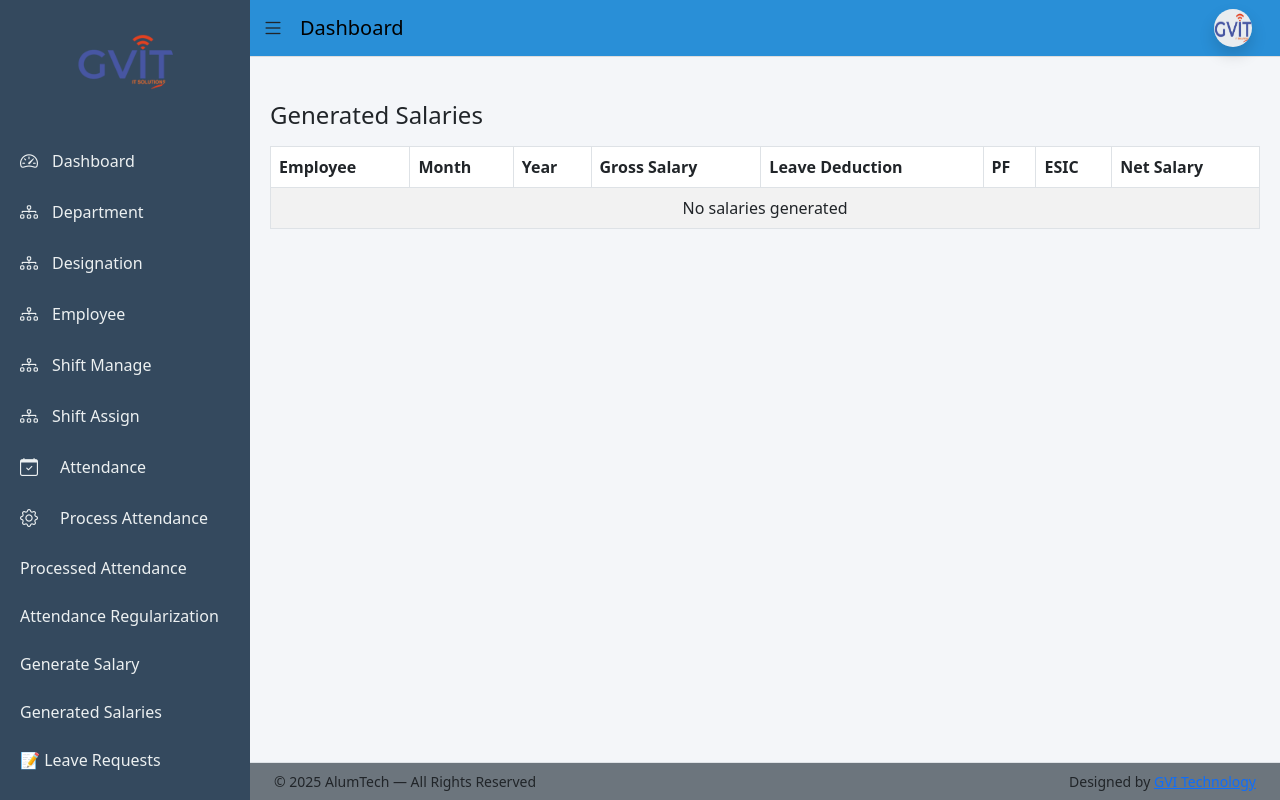
After one commit to subhampandia/Aluminium-website-with-backend, a Django app: page /salary/list/ in a window 1280 px wide. The commit adds this page. Run offline with Django 5.2, Linux system fonts and the light colour scheme; a user stored in the database is signed in; data comes from the database, SQL or seed files in the repository; both versions use the stored data as it was after the commit; data that the repository does not hold is empty.

Commit message:
processed attendance list view ppge addand salary genaration fixed

```diff
--- a/aluminium/urls.py
+++ b/aluminium/urls.py
@@ -69,13 +69,19 @@ urlpatterns = [
     path('employee/shift/',views.employee_shift_details,name='employee_shift_details'),
 
     path('attendance/process/', views.process_attendance_view, name='process_attendance'),
+    path("attendance/processed/",views.processed_attendance_list,name="processed_attendance_list"),
+    path(
+    "attendance/processed/<int:emp_id>/",
+    views.processed_attendance_detail,
+    name="processed_attendance_detail"
+),
     path('attendance/regularize/<str:date>/', views.apply_regularization, name='apply_regularization'),
     path('dashboard/regularization/', views.admin_regularization_list, name='admin_regularization_list'),
     path('dashboard/regularization/<int:pk>/<str:action>/', views.admin_regularization_action, name='admin_regularization_action'),
 
     path('salary/generate/', views.generate_salary_page, name='generate_salary_page'),
     path('salary/run/', views.run_salary_generation, name='run_salary_generation'),
-
+    path('salary/list/', views.salary_list, name='salary_list'),
 ]
 
 if settings.DEBUG:
--- a/app/views.py
+++ b/app/views.py
@@ -17,7 +17,7 @@ import json
 from decimal import Decimal
 
 from .utils import get_working_days_of_month, get_used_pl,generate_salary
-from .models import Department, Designation, Employee, Shift, ShiftAssignment, Leave, Attendance, Holiday,AttendanceRegularization
+from .models import Department, Designation, Employee, Shift, ShiftAssignment, Leave, Attendance, Holiday,AttendanceRegularization,MonthlySalary
 
 
 # ================= AUTH =================
@@ -1126,21 +1126,35 @@ def admin_regularization_action(request, pk, action):
 
     return redirect('admin_regularization_list')
 
+import calendar
+from django.utils.timezone import localdate
+
 @login_required
 def generate_salary_page(request):
 
     departments = Department.objects.all()
     employees = None
 
+    today = localdate()
+
+    selected_month = int(request.GET.get("month", today.month))
+    selected_year = int(request.GET.get("year", today.year))
+
     dept_id = request.GET.get("department")
 
     if dept_id:
         employees = Employee.objects.filter(department_id=dept_id)
 
-    return render(request, "salary/generate_salary.html", {
+    context = {
         "departments": departments,
-        "employees": employees
-    })
+        "employees": employees,
+        "months": list(enumerate(calendar.month_name))[1:],  # Jan-Dec
+        "years": range(today.year - 1, today.year + 4),
+        "selected_month": selected_month,
+        "selected_year": selected_year,
+    }
+
+    return render(request, "salary/generate_salary.html", context)
 
 @login_required
 def run_salary_generation(request):
@@ -1157,6 +1171,18 @@ def run_salary_generation(request):
 
             emp = Employee.objects.get(id=emp_id)
 
+            # Check processed attendance
+            records = Attendance.objects.filter(
+                employee=emp,
+                date__year=year,
+                date__month=month,
+                is_processed=True
+            )
+
+            # Skip employee if attendance not processed
+            if not records.exists():
+                continue
+
             basic = float(request.POST.get(f"basic_{emp_id}", 0))
             hra = float(request.POST.get(f"hra_{emp_id}", 0))
             allowance = float(request.POST.get(f"allowance_{emp_id}", 0))
@@ -1165,4 +1191,72 @@ def run_salary_generation(request):
 
         messages.success(request, "Salary generated successfully")
 
-        return redirect("generate_salary_page")
+        return redirect("salary_list")
+
+@login_required
+def salary_list(request):
+
+    salaries = MonthlySalary.objects.select_related("employee").order_by("-year", "-month")
+
+    return render(
+        request,
+        "salary/salary_list.html",
+        {"salaries": salaries}
+    )
+@login_required
+def processed_attendance_list(request):
+
+    month = request.GET.get("month")
+    year = request.GET.get("year")
+
+    records = Attendance.objects.filter(is_processed=True)
+
+    if month:
+        records = records.filter(date__month=month)
+
+    if year:
+        records = records.filter(date__year=year)
+
+    employees = Employee.objects.all()
+
+    summary = []
+
+    for emp in employees:
+
+        emp_records = records.filter(employee=emp)
+
+        if not emp_records.exists():
+            continue
+
+        summary.append({
+            "employee": emp,
+            "present": emp_records.filter(status__in=["Present", "Late"]).count(),
+            "absent": emp_records.filter(status="Absent").count(),
+            "leave": emp_records.filter(status__in=["Leave", "LWP"]).count(),
+            "month": month,
+            "year": year
+        })
+
+    return render(
+        request,
+        "attendance/processed_overview.html",
+        {"summary": summary}
+    )
+@login_required
+def processed_attendance_detail(request, emp_id):
+
+    employee = get_object_or_404(Employee, id=emp_id)
+
+    records = Attendance.objects.filter(
+        employee=employee,
+        is_processed=True
+    ).order_by("-date")
+
+    return render(
+        request,
+        "attendance/processed_detail.html",
+        {
+            "employee": employee,
+            "records": records
+        }
+    )
--- a/templates/base_dashboard.html
+++ b/templates/base_dashboard.html
@@ -96,11 +96,16 @@
       >
         <i class="bi bi-gear me-2"></i> Process Attendance
       </a>
+      <a href="{% url 'processed_attendance_list' %}">
+Processed Attendance
+</a>
 
       <a href="{% url 'admin_regularization_list' %}">
         Attendance Regularization
       </a>
       <a href="{% url 'generate_salary_page' %}"> Generate Salary </a>
+
+      <a href="{% url 'salary_list' %}"> Generated Salaries </a>
       <a href="{% url 'admin_leave_list' %}"> 📝 Leave Requests </a>
     </div>
 
--- a/templates/employee/base_employee_dashboard.html
+++ b/templates/employee/base_employee_dashboard.html
@@ -137,9 +137,7 @@
       <a href="{% url 'my_leaves' %}">
         <i class="bi bi-file-text me-2"></i> My Leaves
       </a>
-      <a href="{% url 'employee_salary' %}">
-        <i class="bi bi-cash me-2"></i> My Salary
-      </a>
+      x
 
       <hr class="text-white mx-3" />
 
--- /dev/null
+++ b/templates/salary/salary_list.html
@@ -0,0 +1,48 @@
+{% extends "base_dashboard.html" %}
+{% block content %}
+
+<h4 class="mb-3">Generated Salaries</h4>
+
+<table class="table table-bordered table-striped">
+
+<thead>
+<tr>
+<th>Employee</th>
+<th>Month</th>
+<th>Year</th>
+<th>Gross Salary</th>
+<th>Leave Deduction</th>
+<th>PF</th>
+<th>ESIC</th>
+<th>Net Salary</th>
+</tr>
+</thead>
+
+<tbody>
+
+{% for s in salaries %}
+
+<tr>
+<td>{{ s.employee.first_name }} {{ s.employee.last_name }}</td>
+<td>{{ s.month }}</td>
+<td>{{ s.year }}</td>
+<td>{{ s.gross_salary }}</td>
+<td>{{ s.leave_deduction }}</td>
+<td>{{ s.emp_pf }}</td>
+<td>{{ s.emp_esic }}</td>
+<td class="fw-bold text-success">{{ s.net_salary }}</td>
+</tr>
+
+{% empty %}
+
+<tr>
+<td colspan="8" class="text-center">No salaries generated</td>
+</tr>
+
+{% endfor %}
+
+</tbody>
+
+</table>
+
+{% endblock %}
```
Also changed, not shown: app/admin.py (+20 -0 lines), app/models.py (+4 -4 lines), app/utils.py (+12 -15 lines), templates/attendance/processed_detail.html (added, +47 -0 lines), templates/attendance/processed_overview.html (added, +44 -0 lines), templates/employee/employee_shift_details.html (+0 -31 lines), templates/salary/generate_salary.html (+2 -10 lines), app/migrations/0033_alter_monthlysalary_extra_leave_days.py (added), db.sqlite3.
